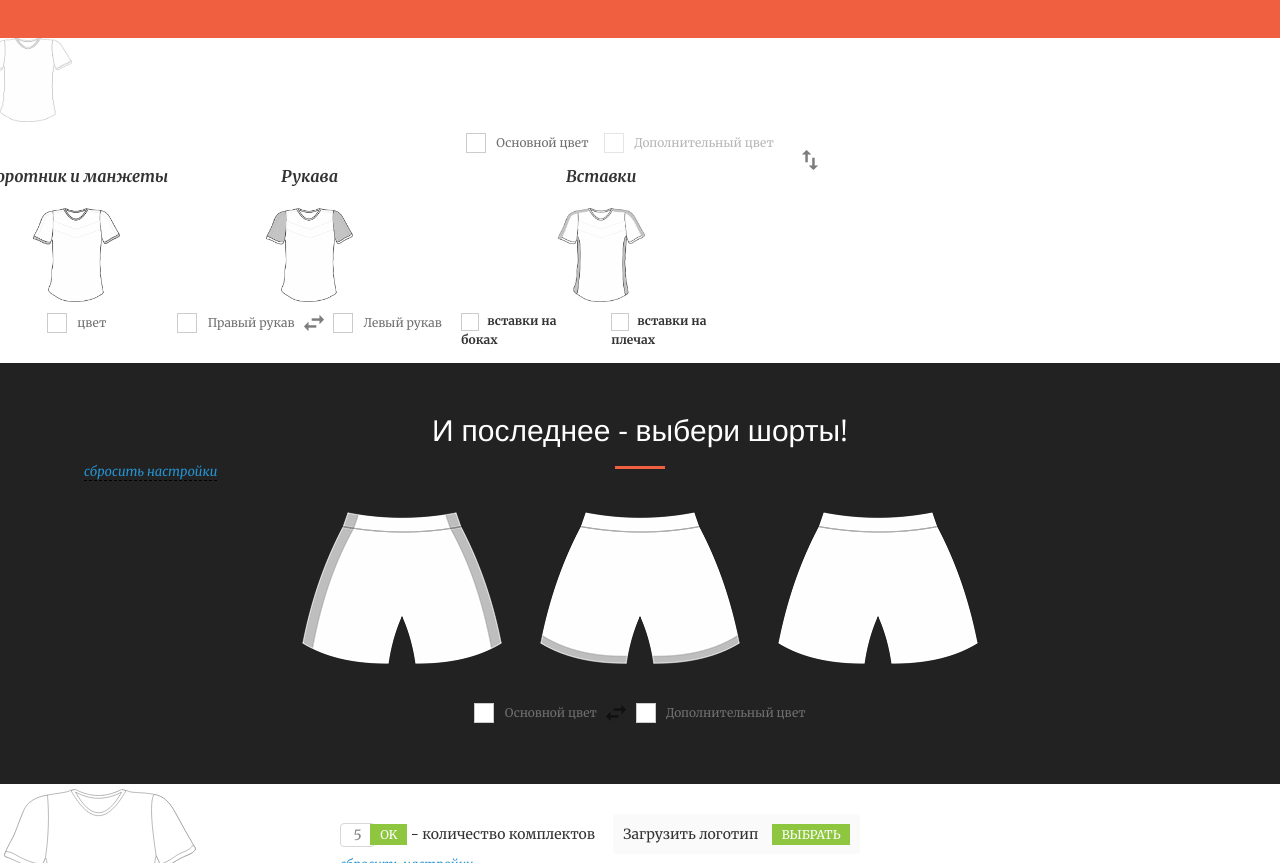
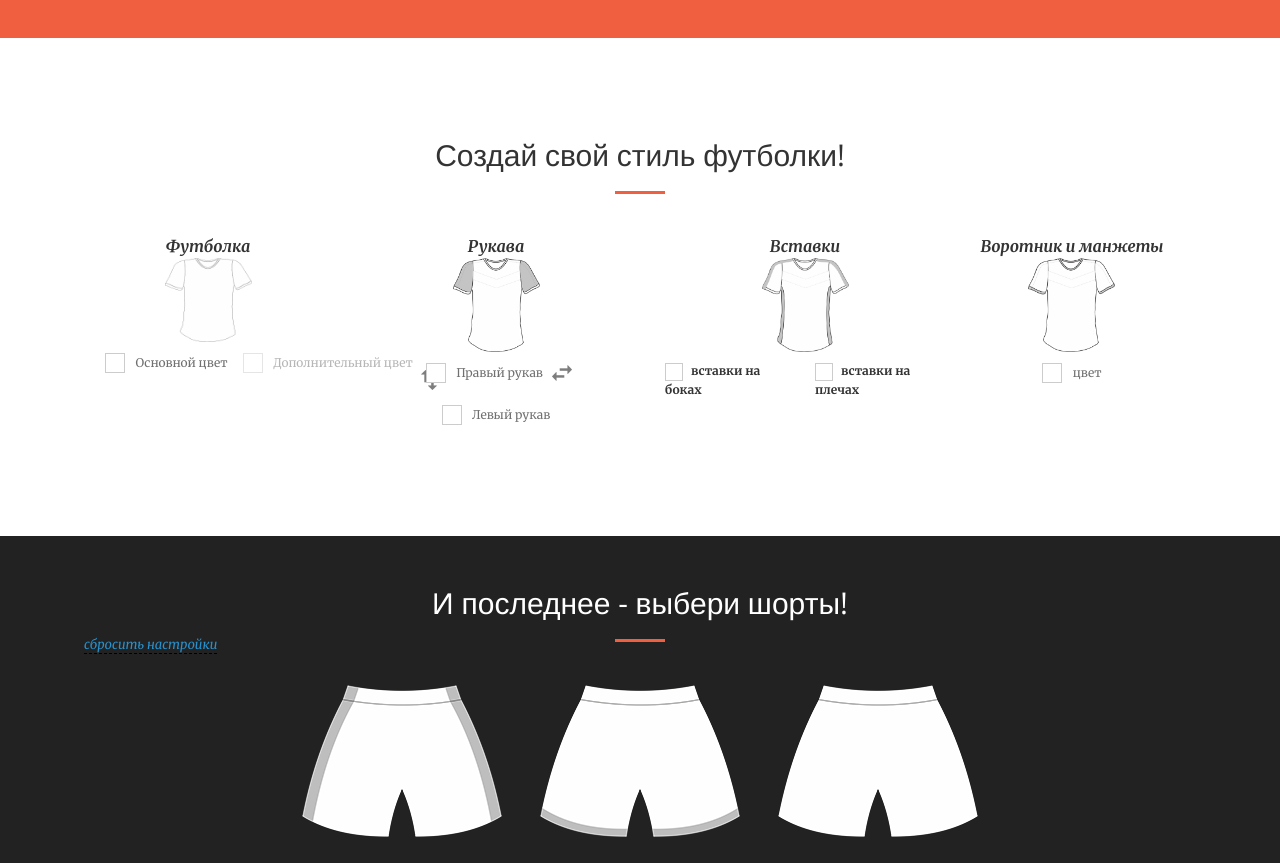
Before and after one commit to Jakovich/constructor-site, a website: page constructor.html in a window 1280 px wide. Shown: the part 1300-2163 px from the top of the page. Drawn offline with nearby package versions, Linux system fonts and the light colour scheme; files that its build step writes are made by us from their sources.

Commit message:
service section added

```diff
--- a/constructor.html
+++ b/constructor.html
@@ -95,7 +95,21 @@
 
 
                         </section>
-                        <div class="row thirt">
+                        <section id="services">
+                        <div class="container">
+                            <div class="row">
+                            <div class="col-lg-12 text-center">
+                            <h2 class="section-heading">Создай свой стиль футболки!</h2>
+                            <hr class="primary">
+                        </div>
+                        </div>
+                        </div>
+                        <div class="container">
+                        <div class="row">
+                        <div class="col-lg-3 col-md-6 text-center">
+                            <div class="service-box">
+                            <div class="rowJS thirt">
+                                <p class="h2-span">Футболка</p>
 						    <a class="select-popup">
 						      <img width="87" height="84" alt="" src="assets/images/blank(1).png" class="top-img">
                               <input type="hidden" value="AS44" name="top[tshirt][typeID]" class="top-input">
@@ -121,22 +135,14 @@
                           </div>
 
                           </div>
+                            </div>
+                        </div>
 
 
-                        <div class="row">
 
-                          <div class="choice neck">
-                             <p class="h2-span">Воротник и манжеты
-                            </p>
-                            <img width="87" alt="" src="img/neck.png">
-                            <div class="color-block setted">
-                              <button data-source="top::tshirt" class="pick-color" type="button">
-                                <span class="color" style="background-color: rgb(255, 255, 255);"></span>
-                                <span class="title">цвет</span>
-                              </button>
-                              <input type="hidden" value="#fff" name="top[neck][color][]">
-                            </div>
-                          </div>
+                            <div class="col-lg-3 col-md-6 text-center">
+                        <div class="service-box">
+                            <div class="rowJS">
                           <div class="choice sleeves">
                             <p class="h2-span">Рукава</p>
                             <img width="87" alt="" src="img/sleeves.png">
@@ -156,6 +162,12 @@
                               <input type="hidden" value="#fff" name="top[sleeve][color][]">
                             </div>
                           </div>
+                            </div>
+                            </div>
+                            </div>
+                            <div class="col-lg-3 col-md-6 text-center">
+                    <div class="service-box">
+                            <div class="rowJS">
                           <div class="choice shirtInserts">
                             <p class="h2-span">Вставки</p>
                             <img width="87" alt="" src="img/inserts.png">
@@ -195,7 +207,33 @@
                               </tbody>
                             </table>
                           </div>
+                            </div>
+                            </div>
+                            </div>
+                            <div class="col-lg-3 col-md-6 text-center">
+                        <div class="service-box">
+                        <div class="rowJS">
+
+                          <div class="choice neck">
+                             <p class="h2-span">Воротник и манжеты
+                            </p>
+                            <img width="87" alt="" src="img/neck.png">
+                            <div class="color-block setted">
+                              <button data-source="top::tshirt" class="pick-color" type="button">
+                                <span class="color" style="background-color: rgb(255, 255, 255);"></span>
+                                <span class="title">цвет</span>
+                              </button>
+                              <input type="hidden" value="#fff" name="top[neck][color][]">
+                            </div>
+                          </div>
+                            </div>
+                            </div>
+                            </div>
                         </div>
+                            </div>
+
+
+                        </section>
 
 
 
@@ -204,6 +242,7 @@
 
                   </form>
                 </div>
+
 
                 <div class="step">
                  <aside class="bg-dark">
@@ -215,7 +254,7 @@
 		            <button class="default-reset default-step-2" type="button">сбросить настройки</button>
                     <div class="select-row">
 
-                        <div class="row shorts">
+                        <div class="rowJS shorts">
                           <div class="short-preview">
 
 						    <a href="#" class="select-popup">
--- a/js/src/plugin.js
+++ b/js/src/plugin.js
@@ -529,7 +529,7 @@
 
 			if(!$btn.hasClass('setted'))
 			{
-				var $row = $el.closest('.row');
+				var $row = $el.closest('.rowJS');
 				if($row.hasClass('thirt'))
 				{
 					color = (ind == 0) ? _this.defColors[0] : _this.defColors[1];
```
